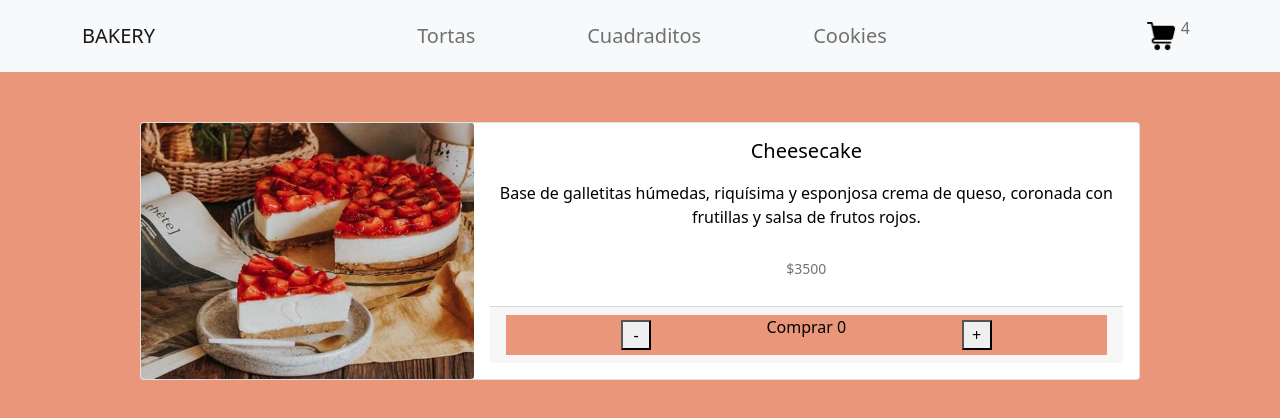
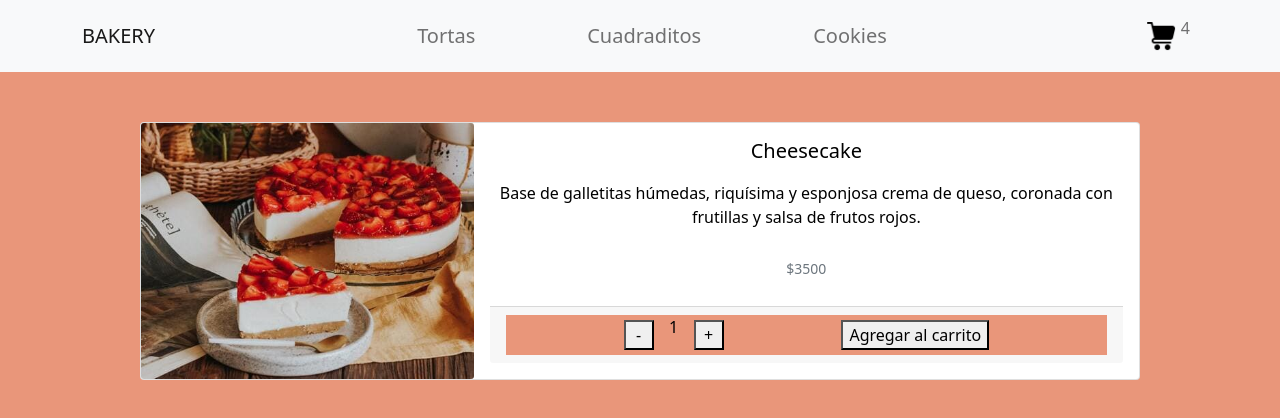
Before and after one commit to titim89/ecommerce, a React (Create React App) app: page /detail/1 in a window 1280 px wide. Shown: the top 418 px of the page. Built offline with nearby package versions, Linux system fonts and the light colour scheme.

Commit message:
desafio estados

```diff
--- a/src/App.js
+++ b/src/App.js
@@ -15,6 +15,7 @@ function App() {
           <Route path='/' element={<ItemListContainer greeting="Todos los productos"/>}></Route>
           <Route path='/category/:categoryId' element={<ItemListContainer greeting="Productos por categoria"/>}></Route>
           <Route path='/detail/:productId' element={<ItemDetailContainer/>}></Route>
+          <Route path='/cart' element={<h1>Cart</h1>}/>
         </Routes>
       </BrowserRouter>
     </div>
--- a/src/components/ItemCount/ItemCount.css
+++ b/src/components/ItemCount/ItemCount.css
@@ -3,9 +3,19 @@
     justify-content: space-evenly;
     align-items: center;
     background-color: darksalmon;
+    text-decoration: none;
 }
 
-.contenedorBotones button{
+.contenedorBotones .contenedorCount{
+    display: flex;
+    align-items: center;
+}
+
+.contenedorBotones .contenedorCount p{
+    width: 40px;
+}
+
+.contenedorBotones .contenedorCount button{
     width: 30px;
     height: 30px;
     text-align: center;
--- a/src/components/ItemCount/ItemCount.js
+++ b/src/components/ItemCount/ItemCount.js
@@ -1,27 +1,34 @@
 import './ItemCount.css';
 import { useState } from 'react';
 
-const ItemCount = ({stock}) => {
-    const [count, setCount] = useState(0);
+const ItemCount = ({stock, onAdd, initial=1}) => {
+    const [count, setCount] = useState(initial);
 
     const increment = () => {
-        if (count >= 0 && stock>count) {
+        if (count >= 1 && stock>count) {
             setCount(count + 1)
         }
     }
 
     const decrement = () => {
-        if (count > 0) {
+        if (count > 1) {
             setCount(count - 1)
         }
+    }
+
+    const AgregarAlCarrito = () => {
+        onAdd(count)
     }
 
     return (
 
         <div className='contenedorBotones'>
-            <button onClick={decrement}>-</button>
-            <p>Comprar {count}</p>
-            <button onClick={increment}>+</button>
+            <div className='contenedorCount'>
+                <button onClick={decrement}>-</button>
+                <p>{count}</p>
+                <button onClick={increment}>+</button>
+            </div>
+            <button onClick={AgregarAlCarrito}>Agregar al carrito</button>
         </div>
     )
 }
--- a/src/components/ItemDetail/ItemDetail.css
+++ b/src/components/ItemDetail/ItemDetail.css
@@ -18,3 +18,8 @@
     height: 100%;
 
 }
+
+.detailContainer .card-footer a{
+    text-decoration: none;
+    color: black;
+}
--- a/src/components/ItemDetail/ItemDetail.js
+++ b/src/components/ItemDetail/ItemDetail.js
@@ -3,8 +3,16 @@ import Card from 'react-bootstrap/Card';
 import Row from 'react-bootstrap/Row';
 import Col from 'react-bootstrap/Col';
 import ItemCount from '../ItemCount/ItemCount'
+import { useState } from 'react';
+import { Link } from 'react-router-dom';
 
 const ItemDetail = ({id, name, price, img, desc, stock}) =>{
+  const [quantity, setQuantity] = useState(0);
+
+  const handleOnAdd = (count) => {
+    console.log ('Agregar al carrito')
+    setQuantity(count)
+  }
 
     return (
         <Card style={{ maxWidth: '1000px' }} key={id} className='detailContainer' >
@@ -20,7 +28,8 @@ const ItemDetail = ({id, name, price, img, desc, stock}) =>{
                   <small className='text-muted'>${price}</small>
                 </Card.Text>
                 <Card.Footer>
-                <ItemCount stock ={stock}/>
+                  { quantity > 0 ? <Link to='/cart'>Finalizar compra</Link> :
+                <ItemCount stock ={stock} onAdd={handleOnAdd}/>}
                 </Card.Footer>
               </Card.Body>
             </Col>
--- a/src/components/ItemDetailContainer/ItemDetailContainer.js
+++ b/src/components/ItemDetailContainer/ItemDetailContainer.js
@@ -8,8 +8,6 @@ const ItemDetailContainer = () => {
     const [product, setProduct] = useState();
 
     const {productId} = useParams()
-
-    console.log(productId)
 
     useEffect (() => {
         getProductsById(productId).then(response => {
```
